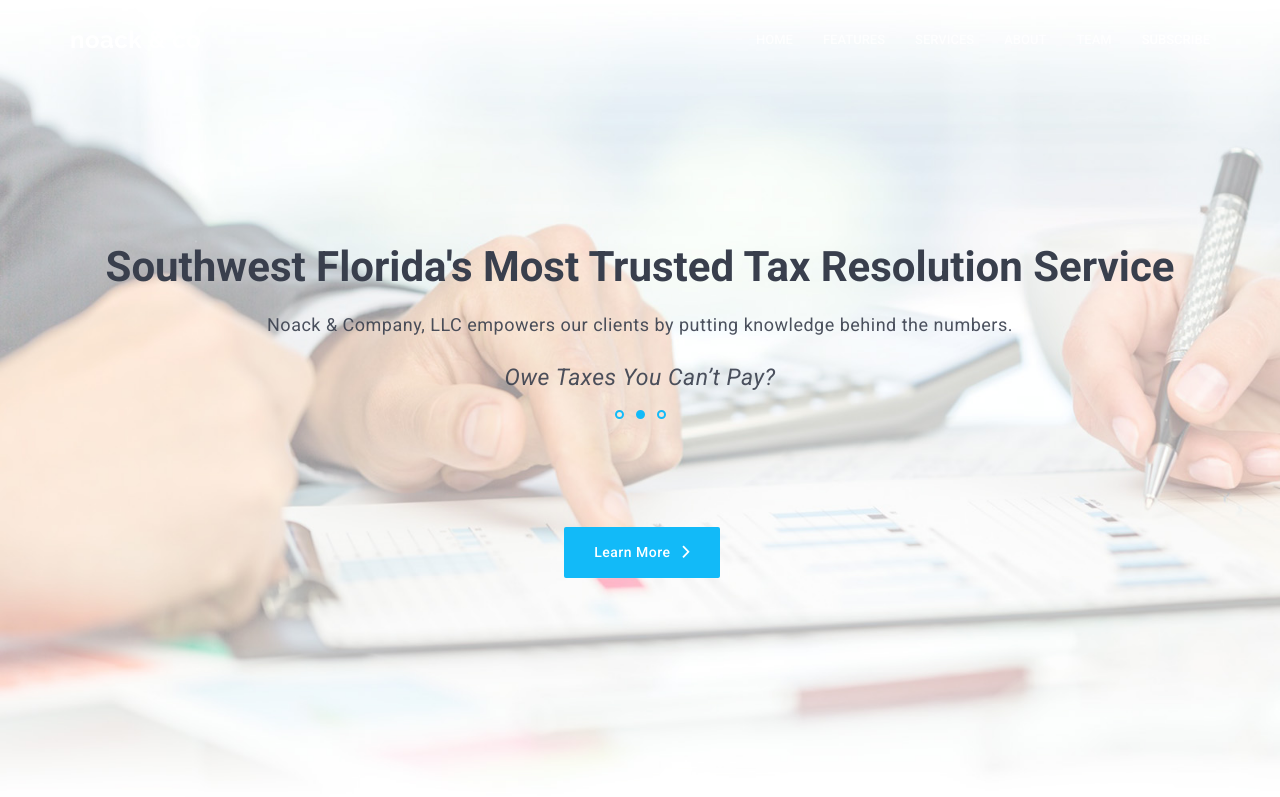
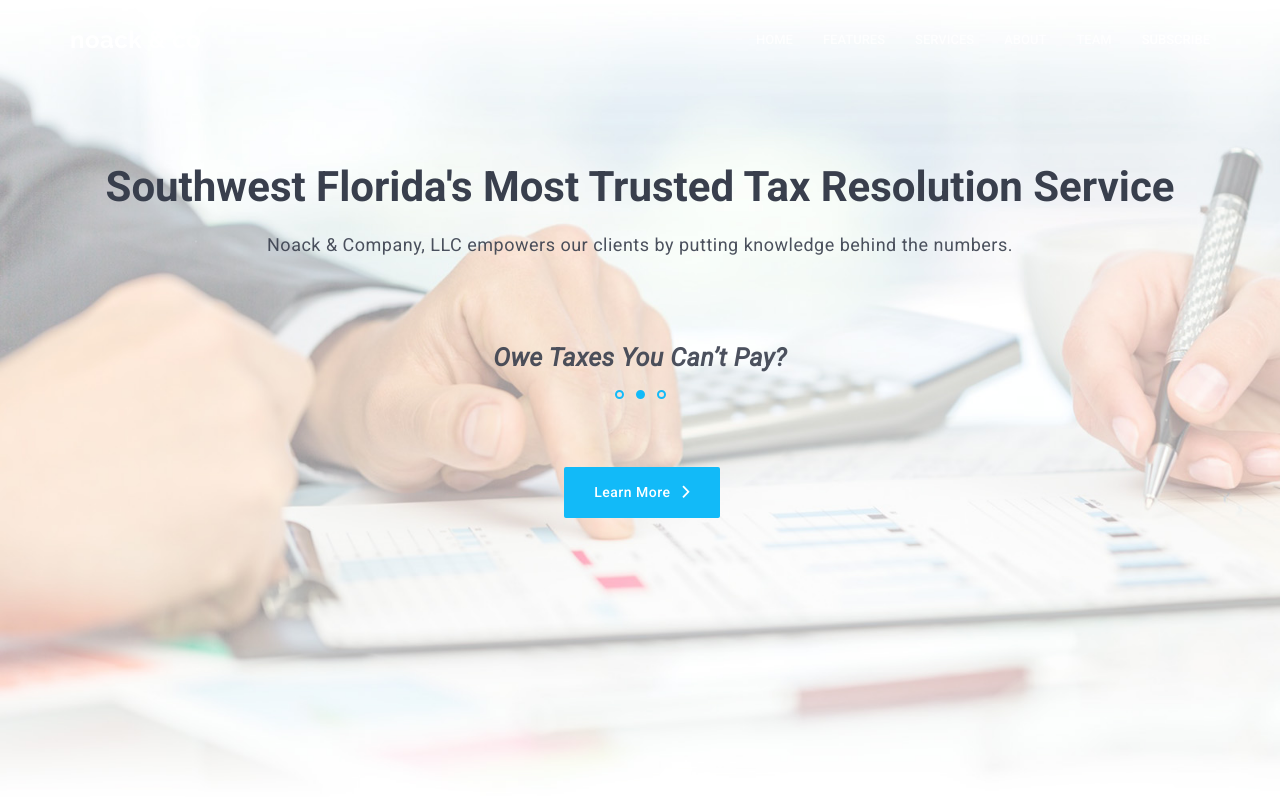
Before and after one commit to aamengual14/noack-companylanding, a plain HTML site: page html/index-animated.html in a window 1280 px wide. Shown: the top 797 px of the page. Drawn offline with Linux system fonts and the light colour scheme; a script that the page names is missing; files whose address does not match are found by name.

Commit message:
alignment font weight adjustments header text

```diff
--- a/html/assets/css/style.css
+++ b/html/assets/css/style.css
@@ -677,7 +677,7 @@ Intro setions style
 #header-background-text {
   width: 100%;
   margin-left: 0px;
-  padding-bottom: 150px;
+  padding-bottom: 250px;
 }
 
 .buttons a {
@@ -938,13 +938,18 @@ Testimonials
   padding-top: 20px;
 }
 
+.testimonial_slider {
+  margin-top: 60px;
+  font-weight: bolder;
+}
+
 .testimonial_slider img {
   margin-right: 20px;
 }
 .testimonial_slider p {
   color: #393f4d;
-  opacity: 0.9;
-  font-size: 23px;
+/*  opacity: 0.9;
+*/  font-size: 25px;
   line-height: 40px;
   font-style: italic;
 }
@@ -987,7 +992,7 @@ Testimonials
 
 #learn-more {
   position: absolute;
-  top: 280px;
+  top: 300px;
   right: 500px;
 }
 
```
